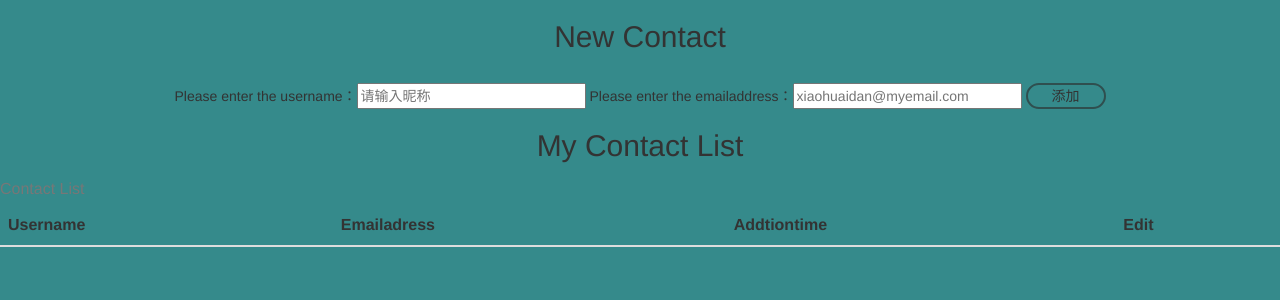
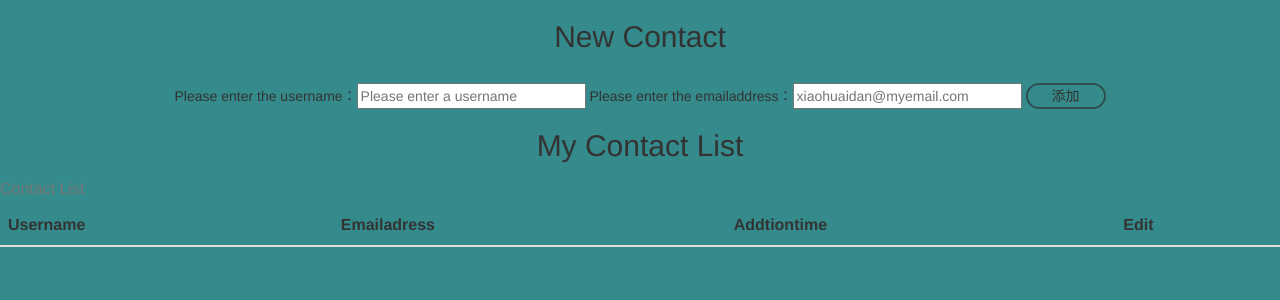
Before and after one commit to nicelyhorse/mqtt-admin-web, a Django app: template aaaa/Big_Data/bigdata/templates/connect.html in a window 1280 px wide. Shown: the top 300 px of the page. Run offline with Django 3.2, Linux system fonts and the light colour scheme; the template is opened without the code that fills it, so the values that code supplies are empty; some libraries are stand-ins or nearby versions.

Commit message:
Update connect.html

```diff
--- a/aaaa/Big_Data/bigdata/templates/connect.html
+++ b/aaaa/Big_Data/bigdata/templates/connect.html
@@ -34,7 +34,7 @@
 <body style="background: #358a8b;">
 <div id="main10" style="width:100%;height:80%; " align="center">
     <h2>New Contact</h2><br>
-    Please enter the username：<input id='name' placeholder="请输入昵称" size="25" maxlength="10">
+    Please enter the username：<input id='name' placeholder="Please enter a username" size="25" maxlength="10">
     Please enter the emailaddress：<input id='account' placeholder="xiaohuaidan@myemail.com" size="25" maxlength="50">
     <button value="add" class="button1" onclick="add()">添加</button><br>
     <h2>My Contact List</h2>
```
